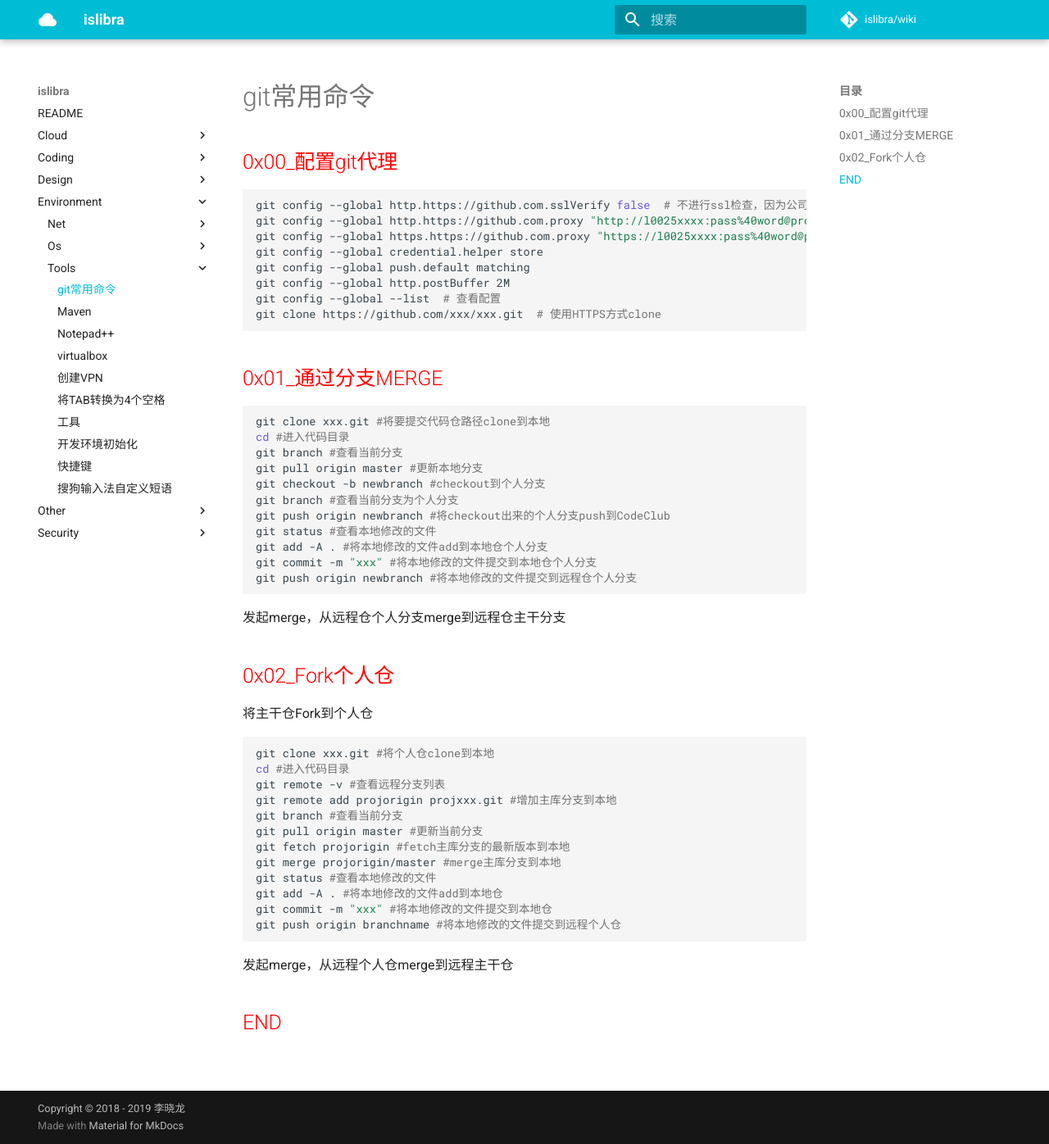
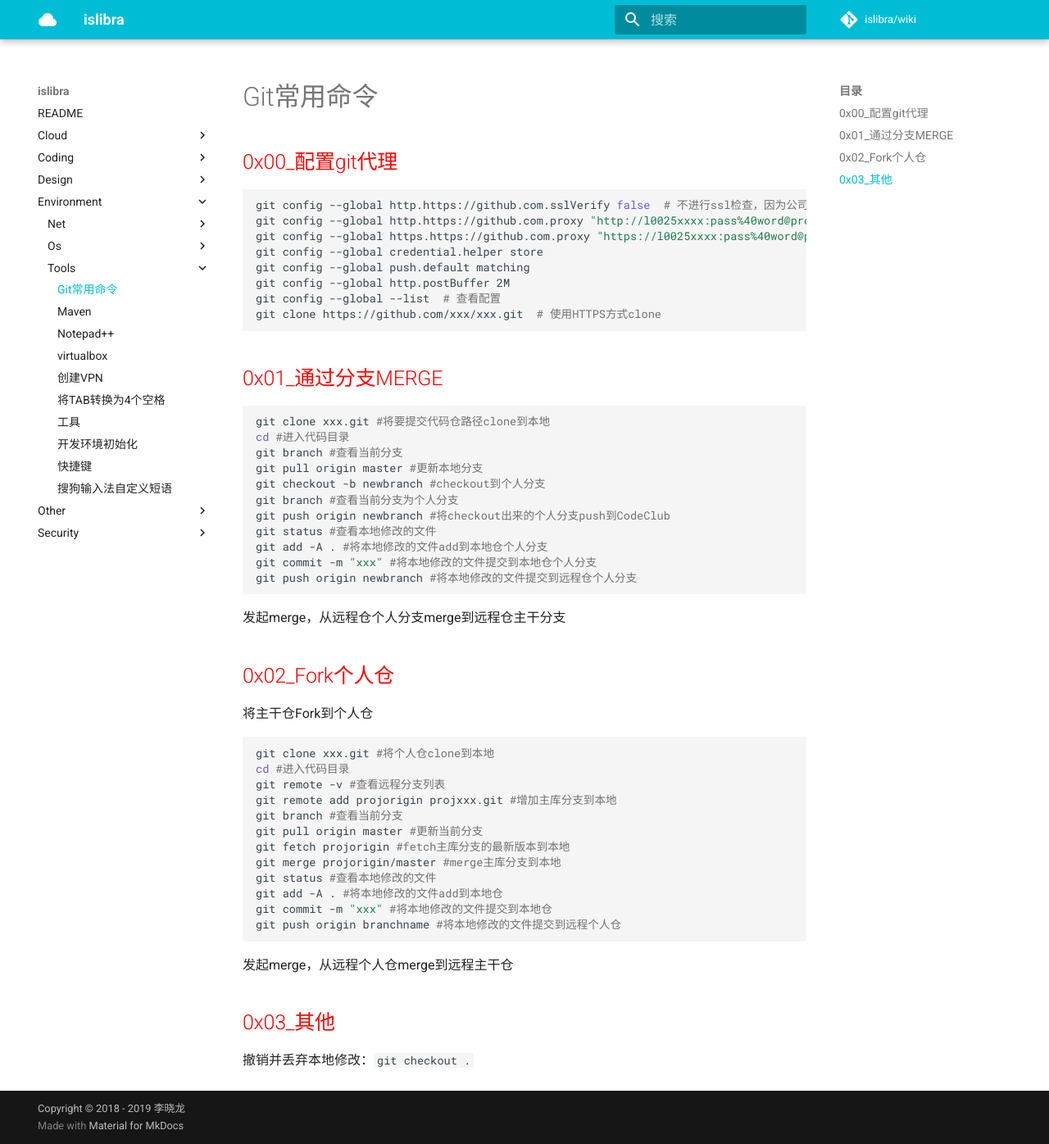
Before and after one commit to islibra/wiki, an MkDocs documentation site: the page built from docs/environment/tools/Git常用命令.md, in a window 1280 px wide and 1396 px high. Shown: the whole window at 82% size. Built offline with MkDocs 1.6.1 and Material for MkDocs 9.7.7, drawn with Linux system fonts in a browser that asks for light colours; comment, search, counter and statistics services are not loaded.

Commit message:
Update Git常用命令.md

```diff
--- a/docs/environment/tools/Git常用命令.md
+++ b/docs/environment/tools/Git常用命令.md
@@ -1,4 +1,4 @@
-# git常用命令
+# Git常用命令
 
 ## 0x00_配置git代理
 
@@ -53,4 +53,7 @@ git push origin branchname #将本地修改的文件提交到远程个人仓
 
 发起merge，从远程个人仓merge到远程主干仓
 
-## END
+
+## 0x03_其他
+
+撤销并丢弃本地修改：`git checkout .`
```
